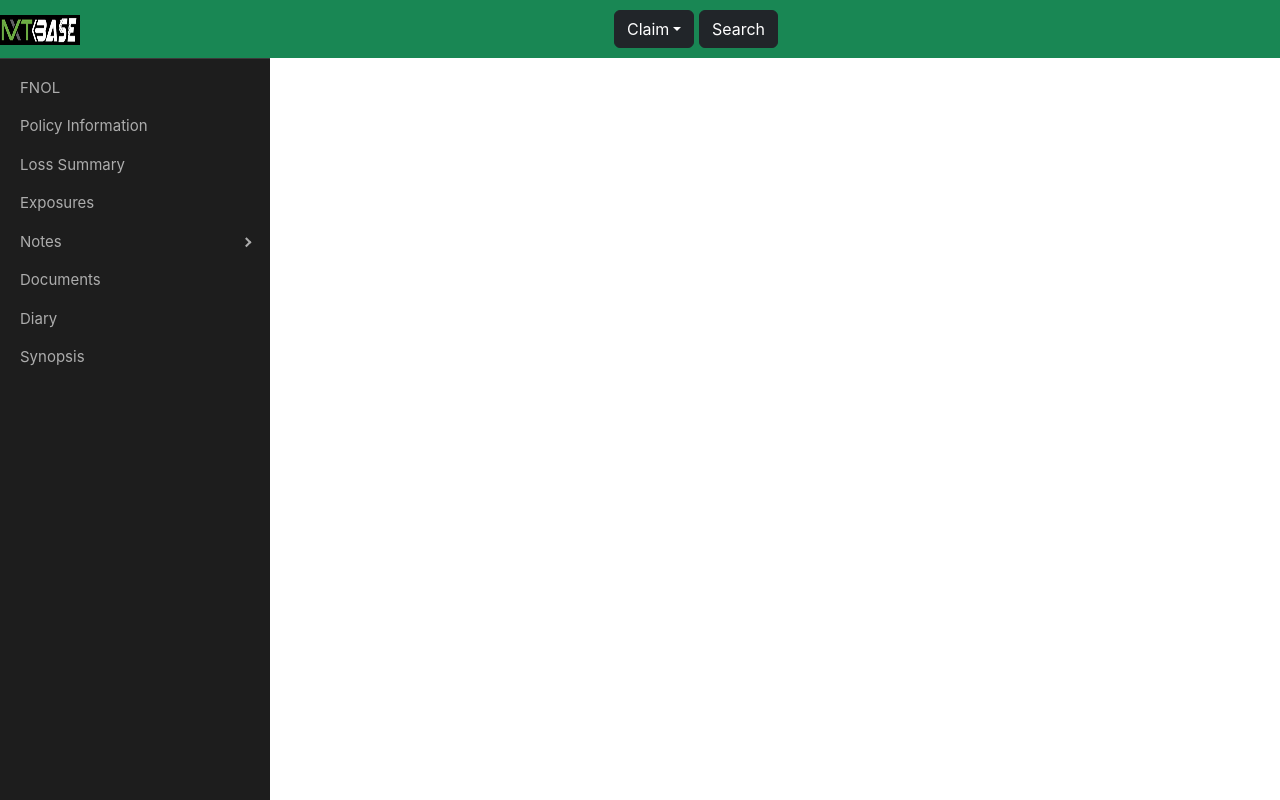
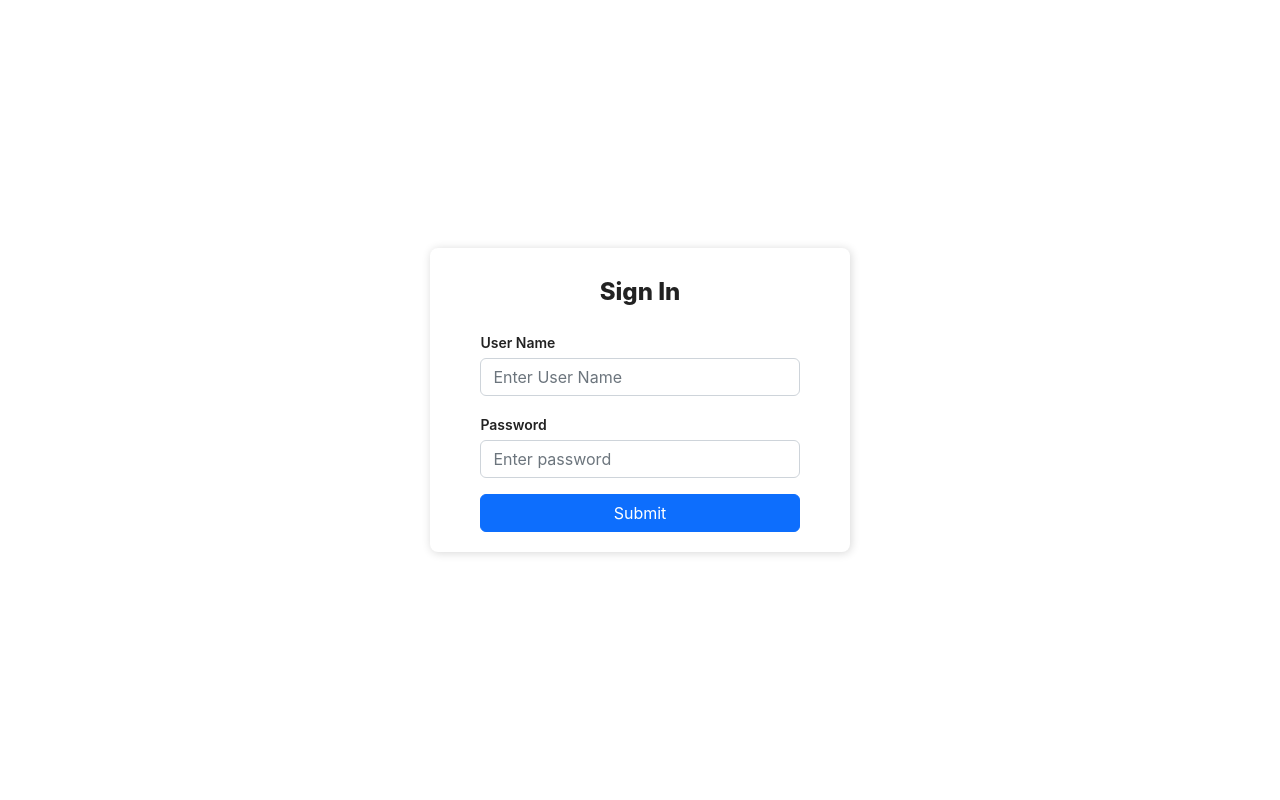
Before and after one commit to siritek/NewFrontend, a React (Create React App) app: page / in a window 1280 px wide. Shown: the top 800 px of the page. Built offline with nearby package versions, Linux system fonts and the light colour scheme.

Commit message:
UserName: nxt PassWord: nxt

```diff
--- a/src/App.css
+++ b/src/App.css
@@ -1,3 +1,47 @@
+.App {
+  background-color: white;
+}
+
+.Auth-form-container {
+  display: flex;
+  justify-content: center;
+  align-items: center;
+  width: 100vw;
+  height: 100vh;
+}
+
+.Auth-form {
+  width: 420px;
+  box-shadow: rgb(0 0 0 / 16%) 1px 1px 10px;
+  padding-top: 30px;
+  padding-bottom: 20px;
+  border-radius: 8px;
+  background-color: white;
+}
+
+.Auth-form-content {
+  padding-left: 12%;
+  padding-right: 12%;
+}
+
+.Auth-form-title {
+  text-align: center;
+  margin-bottom: 1em;
+  font-size: 24px;
+  color: rgb(34, 34, 34);
+  font-weight: 800;
+}
+
+label {
+  font-size: 14px;
+  font-weight: 600;
+  color: rgb(34, 34, 34);
+}
+#error-Message{
+  font-size: 14px;
+  font-weight: 600;
+  color: rgb(202, 9, 9);
+}
 /* .App {
   text-align: center;
 }
--- /dev/null
+++ b/src/Login.js
@@ -0,0 +1,73 @@
+import React, { useState } from 'react';
+import App from './App';
+import "./App.css"
+
+function Login() {
+  const [username, setUsername] = useState('');
+  const [password, setPassword] = useState('');
+  const [loggedIn, setLoggedIn] = useState(false);
+  const [errorMessage, setErrorMessage] = useState('');
+
+  const handleUsernameChange = (event) => {
+    setUsername(event.target.value);
+  };
+
+  const handlePasswordChange = (event) => {
+    setPassword(event.target.value);
+  };
+
+  const handleSubmit = (event) => {
+    event.preventDefault();
+
+    // Perform authentication logic here
+    if (username === 'nxt' && password === 'nxt') {
+      setLoggedIn(true);
+    } else {
+      setErrorMessage('Invalid Credentials Please Try Again');
+    }
+  };
+
+  if (loggedIn) {
+    return <App />;
+  }
+
+  return (
+    <div className="Auth-form-container">
+      <form className="Auth-form" onSubmit={handleSubmit}>
+        <div className="Auth-form-content">
+          <h3 className="Auth-form-title">Sign In</h3>
+
+          <div className="form-group mt-3">
+            <label>User Name</label>
+            <input
+              type="text"
+              className="form-control mt-1"
+              placeholder="Enter User Name"
+              value={username}
+              onChange={handleUsernameChange}
+            />
+          </div>
+          <div className="form-group mt-3">
+            <label>Password</label>
+            <input
+              type="password"
+              className="form-control mt-1"
+              placeholder="Enter password"
+              value={password}
+              onChange={handlePasswordChange}
+            />
+          </div> {errorMessage && (
+            <p className="error-message" style={{color:"red"}}>{errorMessage}</p>
+          )}
+          <div className="d-grid gap-2 mt-3">
+            <button type="submit" className="btn btn-primary">
+              Submit
+            </button>
+          </div>
+        </div>
+      </form>
+    </div>
+  );
+}
+
+export default Login;
--- a/src/index.js
+++ b/src/index.js
@@ -1,11 +1,14 @@
-import "bootstrap/dist/css/bootstrap.css";
-import React from "react";
-import App from "./App";
-import "./index.css";
-import ReactDOM from "react-dom/client";
-const root = ReactDOM.createRoot(document.getElementById('root'));
-root.render(
+import React from 'react';
+import ReactDOM from 'react-dom';
+import 'bootstrap/dist/css/bootstrap.css';
+import './index.css';
+import Login from './Login';
+import App from './App';
 
-    <App />
+// Check if the user is logged in
+const isLoggedIn = false; // Replace with your authentication logic
 
+ReactDOM.render(
+  isLoggedIn ? <App /> : <Login />,
+  document.getElementById('root')
 );
```
